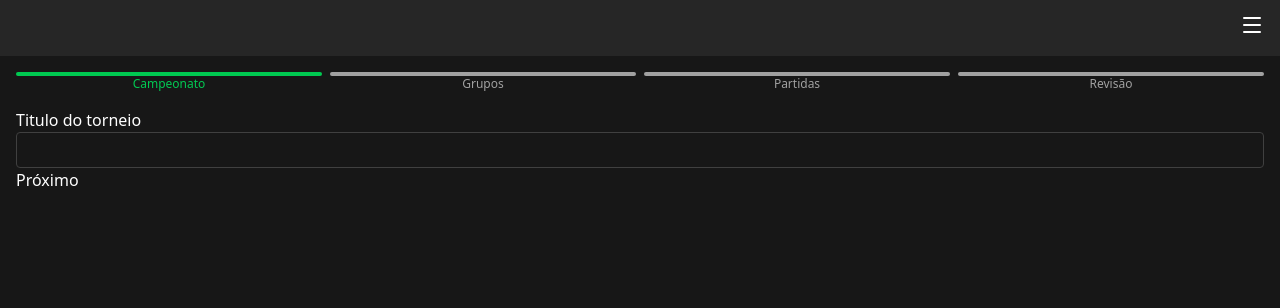
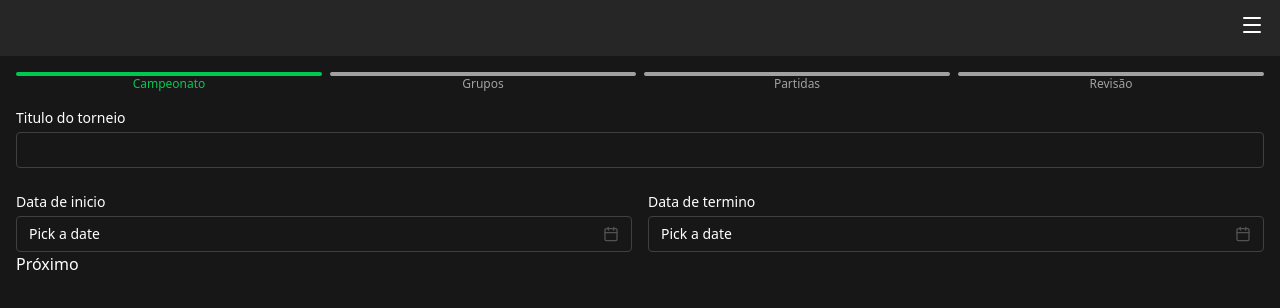
Before and after one commit to gui-alves-oliveira/champion, a React (Vite) app: page /tournaments/create in a window 1280 px wide. Shown: the top 308 px of the page. Built offline with nearby package versions, Linux system fonts and the light colour scheme.

Commit message:
feat: add calendar

```diff
--- a/package.json
+++ b/package.json
@@ -10,19 +10,23 @@
     "preview": "vite preview"
   },
   "dependencies": {
-    "@hookform/resolvers": "^5.2.2",
+    "@hookform/resolvers": "5.2.0",
     "@radix-ui/react-dialog": "^1.1.15",
+    "@radix-ui/react-popover": "^1.1.15",
     "@radix-ui/react-select": "^2.2.6",
     "@radix-ui/react-tabs": "^1.1.13",
     "@tailwindcss/vite": "^4.1.13",
     "@tanstack/react-router": "^1.131.41",
     "@tanstack/react-router-devtools": "^1.131.42",
+    "date-fns": "^4.1.0",
     "embla-carousel-react": "^8.6.0",
     "lucide-react": "^0.544.0",
     "radix-ui": "^1.4.3",
     "react": "^19.1.1",
+    "react-day-picker": "^9.10.0",
     "react-dom": "^19.1.1",
     "react-hook-form": "^7.62.0",
+    "tailwind-merge": "^3.3.1",
     "tailwind-variants": "^3.1.1",
     "tailwindcss": "^4.1.13",
     "zod": "^4.1.8"
--- a/src/components/groups-step.tsx
+++ b/src/components/groups-step.tsx
@@ -23,7 +23,7 @@ export function GroupsStep() {
           </div>
 
           <Dialog>
-            <Dialog.Trigger>
+            <Dialog.Trigger asChild>
               <button className="mt-2 text-sm bg-neutral-800 h-10 px-4 w-full rounded">
                 Adicionar Time
               </button>
--- a/src/components/tournament-step.tsx
+++ b/src/components/tournament-step.tsx
@@ -1,11 +1,47 @@
+import { Controller, useFormContext } from "react-hook-form";
 import { Input } from "./ui/input";
+import type { WizardType } from "./wizard";
+import { Field } from "./ui/field";
+import { DatePicker } from "./ui/date-picker";
 
 export function TournamentStep() {
+  const { register, control } = useFormContext<WizardType>();
+
   return (
-    <div>
-      <div>
-        <label htmlFor="">Titulo do torneio</label>
-        <Input />
+    <div className="flex flex-col gap-6">
+      <Field>
+        <Field.Label>Titulo do torneio</Field.Label>
+        <Input {...register("tournamentTitle")} />
+      </Field>
+
+      <div className="flex gap-4">
+        <Field className="flex-auto">
+          <Field.Label>Data de inicio</Field.Label>
+          <Controller
+            control={control}
+            name="startDate"
+            render={({ field }) => (
+              <DatePicker
+                value={field.value}
+                onChange={(date) => field.onChange(date)}
+              />
+            )}
+          />
+        </Field>
+
+        <Field className="flex-auto">
+          <Field.Label>Data de termino</Field.Label>
+          <Controller
+            control={control}
+            name="endDate"
+            render={({ field }) => (
+              <DatePicker
+                value={field.value}
+                onChange={(date) => field.onChange(date)}
+              />
+            )}
+          />
+        </Field>
       </div>
     </div>
   );
--- a/src/components/ui/button.tsx
+++ b/src/components/ui/button.tsx
@@ -7,6 +7,8 @@ const buttonVariants = tv({
       primary: "",
       secondary: "",
       transparent: "",
+      input:
+        "bg-neutral-900 border items-center border-neutral-700 ring-green-500 rounded px-3 py-1 flex h-9 w-full min-w-0 disabled:pointer-events-none disabled:cursor-not-allowed disabled:opacity-50 md:text-sm outline-none focus-visible:ring-ring/50 focus-visible:ring-[2px]",
     },
     size: {
       sm: "",
--- /dev/null
+++ b/src/components/ui/calendar.tsx
@@ -0,0 +1,19 @@
+import { type ComponentProps } from "react";
+import { DayPicker, getDefaultClassNames } from "react-day-picker";
+
+export function Calendar({ ...props }: ComponentProps<typeof DayPicker>) {
+  const defaultClassNames = getDefaultClassNames();
+
+  return (
+    <DayPicker
+      mode="single"
+      classNames={{
+        today: `border-green-500`,
+        selected: `bg-green-500 border-green-500 text-white`,
+        root: `${defaultClassNames.root}`,
+        chevron: `${defaultClassNames.chevron} fill-green-500`,
+      }}
+      {...props}
+    />
+  );
+}
--- a/src/components/ui/date-picker.tsx
+++ b/src/components/ui/date-picker.tsx
@@ -0,0 +1,31 @@
+import { CalendarIcon } from "lucide-react";
+import { Button } from "./button";
+import { Calendar } from "./calendar";
+import { Popover } from "./popover";
+import { format } from "date-fns";
+import { ptBR } from "date-fns/locale";
+
+interface DatePickerProps {
+  value: Date | null;
+  onChange: (date: Date) => void;
+}
+
+export function DatePicker({ value, onChange }: DatePickerProps) {
+  return (
+    <Popover>
+      <Popover.Trigger asChild>
+        <Button intent="input">
+          {value ? (
+            format(value, "PPP", { locale: ptBR })
+          ) : (
+            <span>Pick a date</span>
+          )}
+          <CalendarIcon className="ml-auto text-neutral-600" size={16} />
+        </Button>
+      </Popover.Trigger>
+      <Popover.Content>
+        <Calendar mode="single" selected={value} onSelect={onChange} />
+      </Popover.Content>
+    </Popover>
+  );
+}
--- a/src/components/ui/field.tsx
+++ b/src/components/ui/field.tsx
@@ -0,0 +1,25 @@
+import type { ComponentProps, ReactNode } from "react";
+
+interface FieldRootProps extends ComponentProps<"input"> {
+  children: ReactNode;
+}
+
+function FieldRoot({ children, ...props }: FieldRootProps) {
+  return <div {...props}>{children}</div>;
+}
+
+interface FieldLabelProps extends ComponentProps<"label"> {
+  children: ReactNode;
+}
+
+function FieldLabel({ children, ...props }: FieldLabelProps) {
+  return (
+    <label className="block mb-1 text-sm" {...props}>
+      {children}
+    </label>
+  );
+}
+
+export const Field = Object.assign(FieldRoot, {
+  Label: FieldLabel,
+});
--- /dev/null
+++ b/src/components/ui/popover.tsx
@@ -0,0 +1,22 @@
+import { Popover as PopoverPrimitive } from "radix-ui";
+import type { ComponentProps } from "react";
+
+function PopoverContent({
+  children,
+  ...props
+}: ComponentProps<typeof PopoverPrimitive.Content>) {
+  return (
+    <PopoverPrimitive.Content
+      className="p-4 rounded-lg border border-neutral-800 bg-neutral-900 shadow-lg"
+      {...props}
+    >
+      {children}
+    </PopoverPrimitive.Content>
+  );
+}
+
+export const Popover = Object.assign(PopoverPrimitive.Root, {
+  Trigger: PopoverPrimitive.Trigger,
+  Portal: PopoverPrimitive.Portal,
+  Content: PopoverContent,
+});
--- a/src/components/wizard.tsx
+++ b/src/components/wizard.tsx
@@ -2,31 +2,33 @@ import { Steper } from "./steper";
 import { GroupsStep } from "./groups-step";
 import { FormProvider, useForm } from "react-hook-form";
 import { zodResolver } from "@hookform/resolvers/zod";
-import { z } from "zod/v4";
+import { z } from "zod";
 import { useState, type ReactNode } from "react";
 import { TournamentStep } from "./tournament-step";
 
 const wizardSchema = z.object({
   tournamentTitle: z.string(),
+  startDate: z.date(),
+  endDate: z.date(),
 });
 
-type WizardType = z.Infer<typeof wizardSchema>;
+export type WizardType = z.Infer<typeof wizardSchema>;
 
 const steps: Array<{
   title: string;
-  component: ReactNode;
+  component: () => ReactNode;
 }> = [
   {
     title: "Campeonato",
-    component: <TournamentStep />,
+    component: () => <TournamentStep />,
   },
   {
     title: "Grupos",
-    component: <GroupsStep />,
+    component: () => <GroupsStep />,
   },
   {
     title: "Partidas",
-    component: (
+    component: () => (
       <div>
         <p>Partidas</p>
       </div>
@@ -34,7 +36,7 @@ const steps: Array<{
   },
   {
     title: "Revisão",
-    component: (
+    component: () => (
       <div>
         <p>Revisão</p>
       </div>
@@ -67,7 +69,7 @@ export function Wizard() {
 
       <FormProvider {...wizardForm}>
         <form onSubmit={wizardForm.handleSubmit(onSubmit)}>
-          {steps[step].component}
+          {steps[step].component()}
 
           <div className="flex gap-2">
             {step > 0 && (
```
Also changed, not shown: 1 other file (tests, documents, lock files or other folders).
